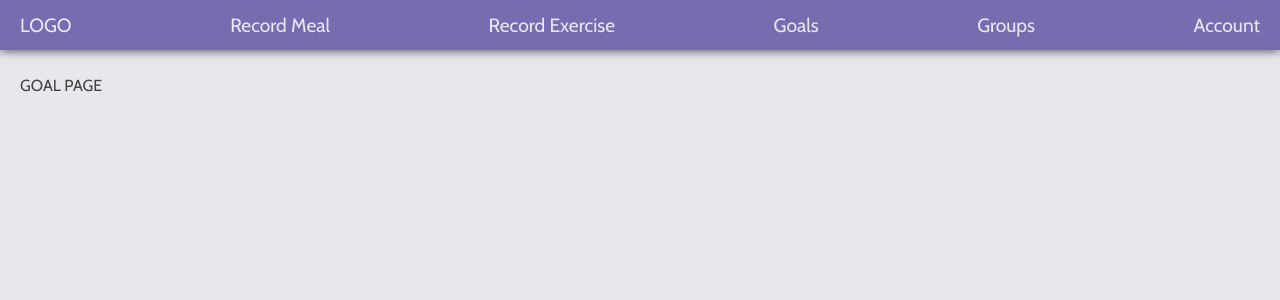
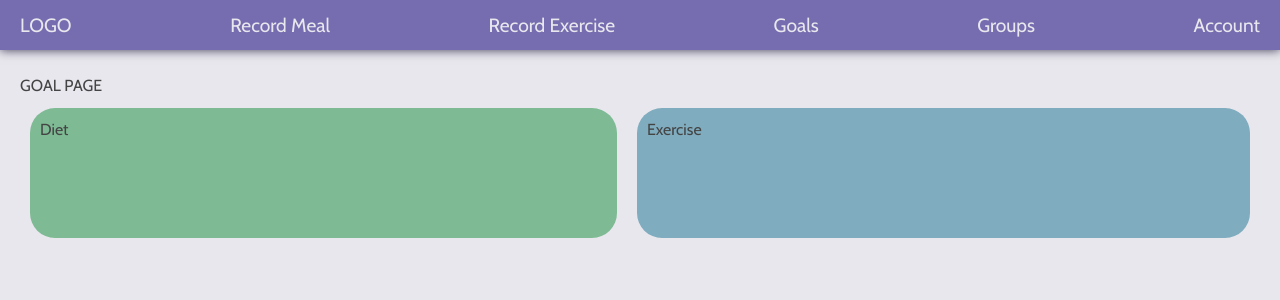
Before and after one commit to Wilsonator123/SECoursework, a React (Create React App) app in the folder client/: page /Goal in a window 1280 px wide. Shown: the top 300 px of the page. Built offline with nearby package versions, Linux system fonts and the light colour scheme.

Commit message:
rounded boxes + colours
messing with design

```diff
--- a/client/src/Diet.js
+++ b/client/src/Diet.js
@@ -1,7 +1,23 @@
+import "./css/diet.css";
+
 export default function Home() {
     return (
         <div id="pageContainer">
             <h1> DIET PAGE </h1>
+            <div class="grid-container">
+            <div class="dietBox1">
+                <h2>Breakfast</h2>
+            </div>
+            <div class="dietBox2">
+                <h2>Lunch</h2>
+            </div>
+            <div class="dietBox3">
+                <h2>Dinner</h2>
+            </div>
+            </div>
+            <div class="dietBox4">
+                <h2>Snack</h2>
+            </div>
         </div>
     );
 }
--- a/client/src/Exercise.js
+++ b/client/src/Exercise.js
@@ -1,7 +1,14 @@
+import "./css/exercise.css";
+
 export default function Home() {
     return (
         <div id="pageContainer">
             <h1> EXERCISE PAGE </h1>
+            <div class="grid-container">
+            <div class="exerciseBox">
+                <h2>Exercise</h2>
+            </div>
+            </div>
         </div>
     );
 }
--- a/client/src/Goal.js
+++ b/client/src/Goal.js
@@ -1,7 +1,17 @@
+import "./css/goal.css";
+
 export default function Home() {
     return (
         <div id="pageContainer">
             <h1> GOAL PAGE </h1>
+            <div class="grid-container">
+            <div class="goalBox1">
+                <h2>Diet</h2>
+            </div>
+            <div class="goalBox2">
+                <h2>Exercise</h2>
+            </div>
+            </div>
         </div>
     );
 }
--- /dev/null
+++ b/client/src/css/diet.css
@@ -0,0 +1,23 @@
+.grid-container {
+    display: grid;
+    grid: 100px / auto auto auto;
+}
+.dietBox1, .dietBox2, .dietBox3, .dietBox4 {
+	margin:10px;
+	padding:10px;
+    background:#7EBB94;
+    border-radius: 25px;
+}
+
+.dietBox1 {
+    grid-column: 1;
+}
+.dietBox2 {
+    grid-column: 2;
+}
+.dietBox3 {
+    grid-column: 3;
+}
+.dietBox4 {
+    grid-column: 1 / span 3;
+}
--- /dev/null
+++ b/client/src/css/exercise.css
@@ -0,0 +1,11 @@
+.grid-container {
+    display: grid;
+    grid: 150px / auto auto;
+}
+.exerciseBox {
+    grid-column: 1 / span 2;
+	margin:10px;
+	padding:10px;
+    background:#7FACBF;
+    border-radius: 25px;
+}
--- /dev/null
+++ b/client/src/css/goal.css
@@ -0,0 +1,19 @@
+.grid-container {
+    display: grid;
+    grid: 150px / auto auto;
+}
+.goalBox1, .goalBox2 {
+    grid-column: 1;
+	margin:10px;
+	padding:10px;
+    border-radius: 25px;
+}
+
+.goalBox1 {
+    grid-column: 1;
+    background:#7EBB94;
+}
+.goalBox2 {
+    grid-column: 2;
+    background:#7FACBF;
+}
```
Also changed, not shown: 1 other file (tests, documents, lock files or other folders).
